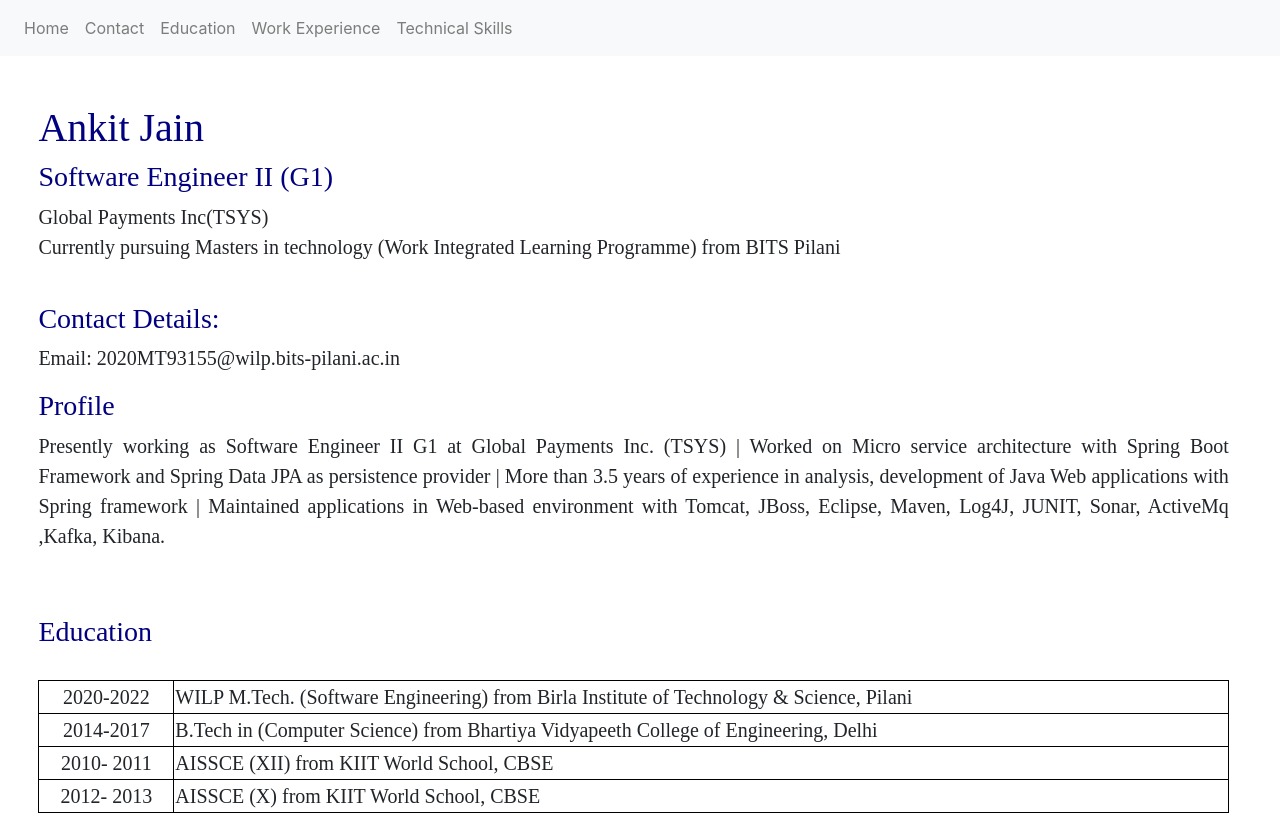
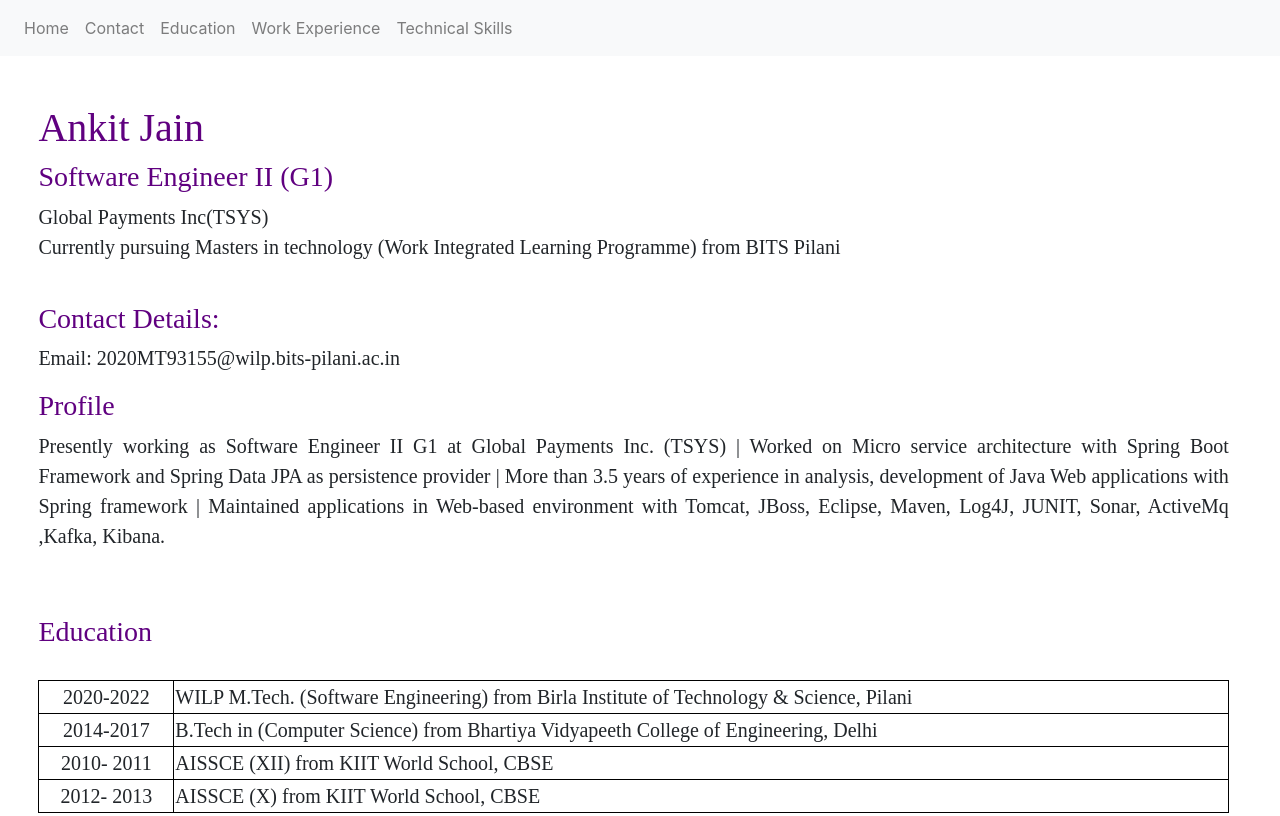
Before and after one commit to ankitjain-code/ankitjain-wiz.github.io, a plain HTML site: page index.html in a window 1280 px wide. Shown: the top 816 px of the page. Drawn offline with nearby package versions, Linux system fonts and the light colour scheme; a web font is replaced by a local one.

Commit message:
changing colurs

```diff
--- a/index.css
+++ b/index.css
@@ -4,7 +4,7 @@ html {
 }
 
 h1 {
-  color:#000080;
+  color:#600080;
 }
 
 h2 {
@@ -23,7 +23,7 @@ table, th, td {
 }
 h1, h3, h4, h5 {
   font-family: 'Castoro', serif;
-    color:#000080;
+    color:#600080;
 }
 .darkblue {
     background-color: 	 #0000cd;
```
